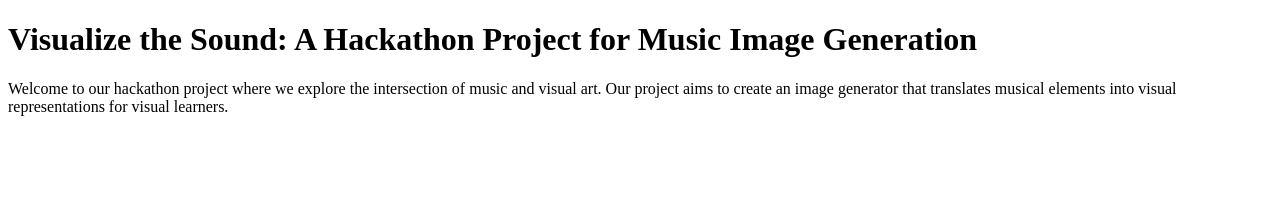
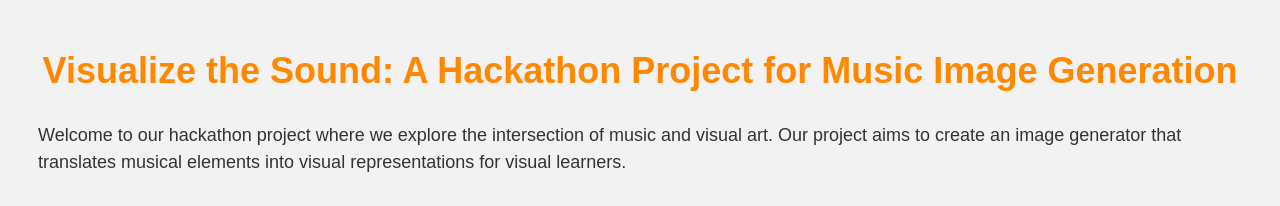
Before and after one commit to MarioS531/VisualizingLyrics, a plain HTML site: page index.html in a window 1280 px wide. Drawn offline with Linux system fonts and the light colour scheme.

Commit message:
Update index.html

```diff
--- a/index.html
+++ b/index.html
@@ -5,6 +5,26 @@
     <meta http-equiv="X-UA-Compatible" content="IE=edge">
     <meta name="viewport" content="width=device-width, initial-scale=1.0">
     <title>VisualizingLyrics</title>
+    <style>
+        body {
+          font-family: Arial, sans-serif;
+          background-color: #f2f2f2;
+        }
+
+        h1 {
+          text-align: center;
+          font-size: 36px;
+          color: #ff8800;
+          margin-top: 50px;
+        }
+
+        p {
+          font-size: 18px;
+          line-height: 1.5;
+          color: #333;
+          margin: 30px;
+        }
+      </style>
 </head>
 <body>
     <h1>Visualize the Sound: A Hackathon Project for Music Image Generation</h1>
```
